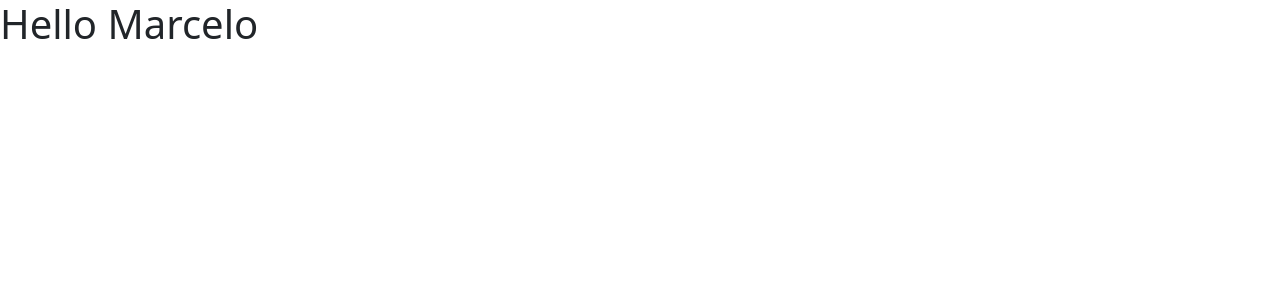
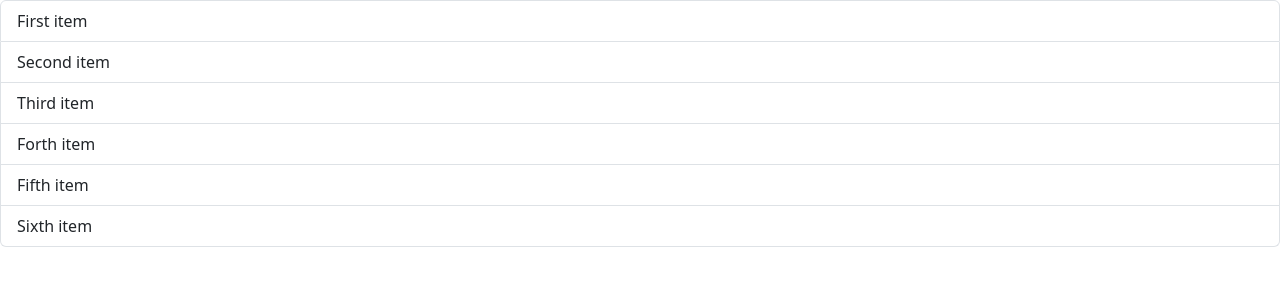
Before and after one commit to SN-Marcelo/react-playground, a React (Vite) app: page / in a window 1280 px wide. Shown: the top 300 px of the page. Built offline with nearby package versions, Linux system fonts and the light colour scheme.

Commit message:
feat: add list group

```diff
--- a/src/App.tsx
+++ b/src/App.tsx
@@ -1,7 +1,7 @@
-import Message from "./Message";
+import ListGroup from "./Components/ListGroup";
 function App() {
   return <div>
-    <Message></Message>
+    <ListGroup/>
   </div>;
 }
 
--- /dev/null
+++ b/src/Components/ListGroup.tsx
@@ -0,0 +1,14 @@
+function ListGroup() {
+    return (
+        <ul className="list-group">
+            <li className="list-group-item">First item</li>
+            <li className="list-group-item">Second item</li>
+            <li className="list-group-item">Third item</li>
+            <li className="list-group-item">Forth item</li>
+            <li className="list-group-item">Fifth item</li>
+            <li className="list-group-item">Sixth item</li>
+        </ul>
+    );
+}
+
+export default ListGroup;
```
